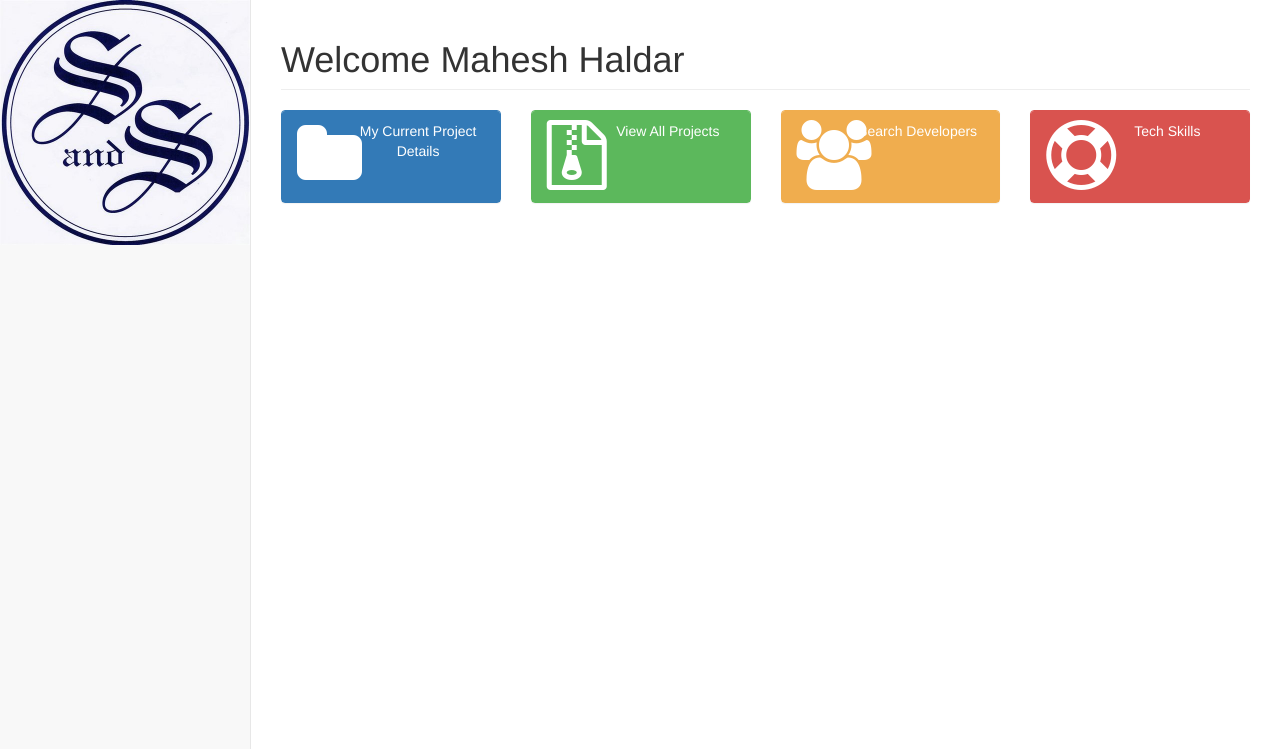
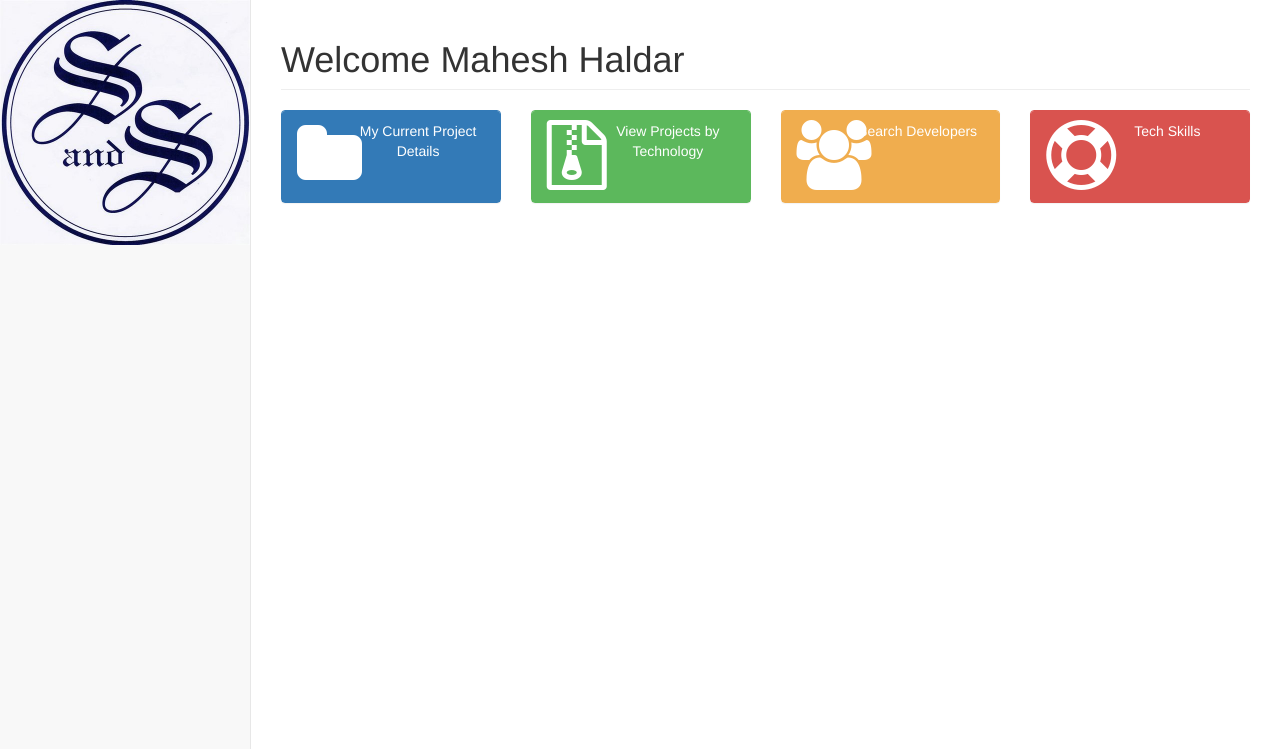
Before and after one commit to akshitmeghawat/2015hackathon, a PHP site: page /developer/index.php in a window 1280 px wide. Shown: the part 51-800 px from the top of the page. Run offline with PHP 8.4, Linux system fonts and the light colour scheme; the visitor is signed in with stand-in values (Sample User, id 1); data comes from the database, SQL or seed files in the repository.

Commit message:
Change in headings

```diff
--- a/developer/index.php
+++ b/developer/index.php
@@ -28,10 +28,6 @@ $row_po = mysql_fetch_array($result_po);
 
 $query_devs = "SELECT d.name FROM developers d WHERE d.dev_id IN (SELECT dev_id FROM developer_project_map WHERE project_id='$pid');";
 $result_devs = mysql_query($query_devs);
-
-// project based on technology
-
-// developers based on technology
 
 // skills of an developer
 $query_skills = "SELECT tech FROM developers WHERE dev_id='$dev';";
@@ -248,7 +244,7 @@ function showSkillProfile(){
                                         <i class="fa fa-file-archive-o fa-5x"></i>
                                     </div>
                                     <div class="col-xs-9 text-center">
-                                        <div>View All Projects</div>
+                                        <div>View Projects by Technology</div>
                                     </div>
                                 </div>
                             </div>
```
